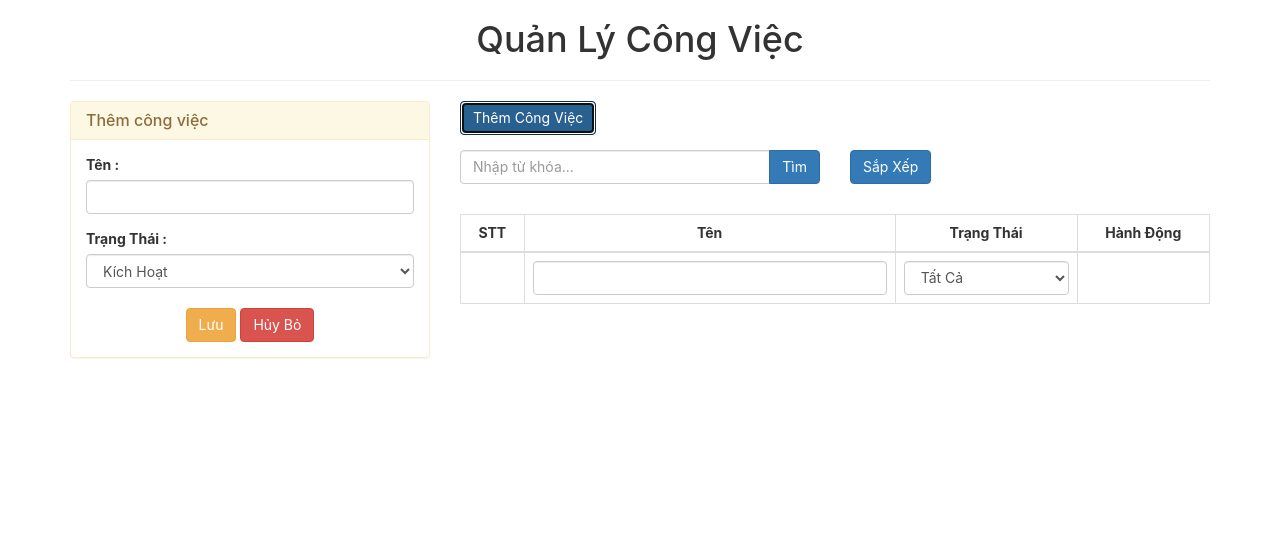
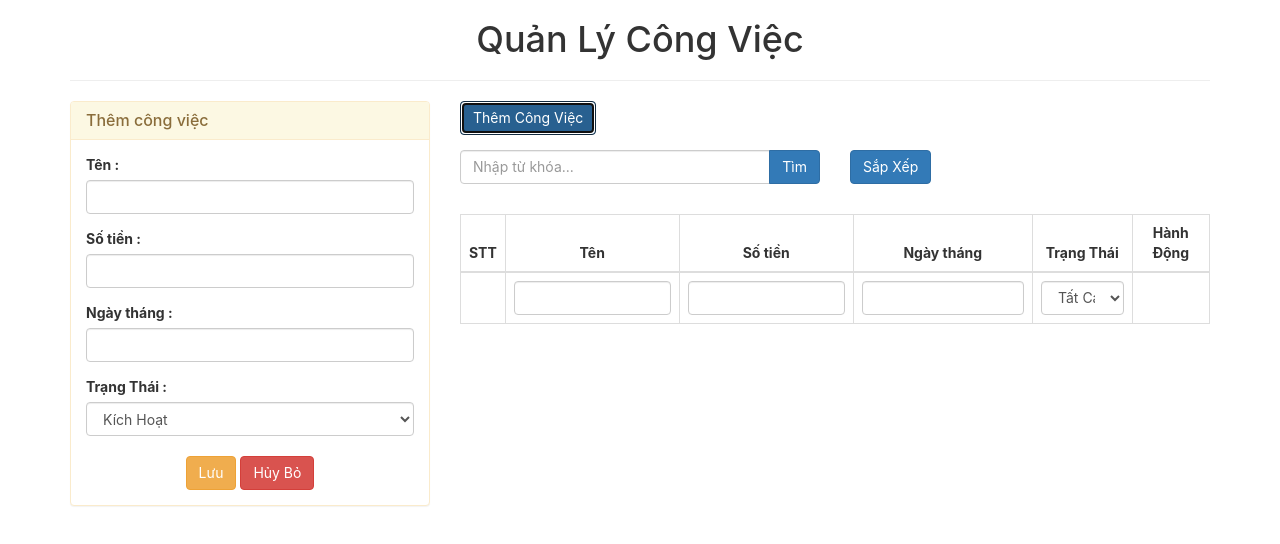
Before and after one commit to tanlm/proj_task_management_Redux, a React (Create React App) app: page / in a window 1280 px wide. Both pictures are taken after a click on the button "Thêm Công Việc". Shown: the top 544 px of the page. Built offline with nearby package versions, Linux system fonts and the light colour scheme; some icons are missing.

Commit message:
update code

```diff
--- a/src/components/TaskForm.js
+++ b/src/components/TaskForm.js
@@ -103,6 +103,26 @@ class TaskForm extends Component {
                                 onChange={this.onChange}
                             />
                         </div>
+                        <div className="form-group">
+                            <label>Số tiền :</label>
+                            <input
+                                type="text"
+                                className="form-control"
+                                name="money"
+                                value={this.state.name}
+                                onChange={this.onChange}
+                            />
+                        </div>
+                        <div className="form-group">
+                            <label>Ngày tháng :</label>
+                            <input
+                                type="text"
+                                className="form-control"
+                                name="dateTime"
+                                value={this.state.name}
+                                onChange={this.onChange}
+                            />
+                        </div>
                         <label>Trạng Thái :</label>
                         <select
                             className="form-control"
--- a/src/components/TaskItem.js
+++ b/src/components/TaskItem.js
@@ -24,6 +24,8 @@ class TaskItem extends Component {
             <tr>
                 <td>{index + 1}</td>
                 <td>{task.name}</td>
+                <td>{task.money}</td>
+                <td>{task.dateTime}</td>
                 <td className="text-center">
                     <span
                         className={task.status === true ? 'label label-success' : 'label label-danger'}
@@ -59,7 +61,7 @@ const mapDispathToProps = (dispatch, props) => {
         onUpdateStatusProps: (id) => {
             dispatch(actions.updateStatus(id));
         },
-        onDeleteTaskProps: id => {
+        onDeleteTaskProps: (id) => {
             dispatch(actions.deleteTask(id))
         },
         onSelectItemProps: task => {
--- a/src/components/TaskList.js
+++ b/src/components/TaskList.js
@@ -10,7 +10,9 @@ class TaskList extends Component {
         super(props);
         this.state = {
             filterName: '',
-            filterStatus: -1
+            filterStatus: -1,
+            filterMoney: '',
+            filterDateTime: ''
         }
     }
 
@@ -29,9 +31,8 @@ class TaskList extends Component {
     }
 
     render() {
-        var { tasks, filterState } = this.props; // this.props.task
-        console.log("TaskList -> render -> filterState", filterState)
-
+        // this.props.task
+        var { tasks, filterState } = this.props;
         // fill on table
         if (filterState) {
             if (filterState.filterName) {
@@ -48,8 +49,6 @@ class TaskList extends Component {
                 }
             });
         }
-
-
         var elmTasks = tasks.map((task, index) => {
             return <TaskItem
                 key={index}
@@ -63,6 +62,8 @@ class TaskList extends Component {
                     <tr>
                         <th className="text-center">STT</th>
                         <th className="text-center">Tên</th>
+                        <th className="text-center">Số tiền</th>
+                        <th className="text-center">Ngày tháng</th>
                         <th className="text-center">Trạng Thái</th>
                         <th className="text-center">Hành Động</th>
                     </tr>
@@ -76,6 +77,22 @@ class TaskList extends Component {
                                 className="form-control"
                                 name="filterName"
                                 value={this.state.filterName}
+                                onChange={this.onChangeControl} />
+                        </td>
+                        <td>
+                            <input
+                                type="text"
+                                className="form-control"
+                                name="filterName"
+                                value={this.state.filterMoney}
+                                onChange={this.onChangeControl} />
+                        </td>
+                        <td>
+                            <input
+                                type="text"
+                                className="form-control"
+                                name="filterName"
+                                value={this.state.filterDateTime}
                                 onChange={this.onChangeControl} />
                         </td>
                         <td>
--- a/src/reducers/task_reducer.js
+++ b/src/reducers/task_reducer.js
@@ -3,6 +3,8 @@ import * as types from '../constants/ActionType';
 var initialState = {
     id: '',
     name: '',
+    money: 0,
+    dateTime: '',
     status: false
 };
 
--- a/src/reducers/tasks.js
+++ b/src/reducers/tasks.js
@@ -29,7 +29,9 @@ var myReducer = (state = initialState, action) => {
             var task = {
                 id: action.task.id,
                 name: action.task.name,
-                status: action.task.status
+                status: action.task.status,
+                money: action.task.money,
+                dateTime: action.task.dateTime
             };
             if (!task.id) {
                 task.id = generateID();
```
